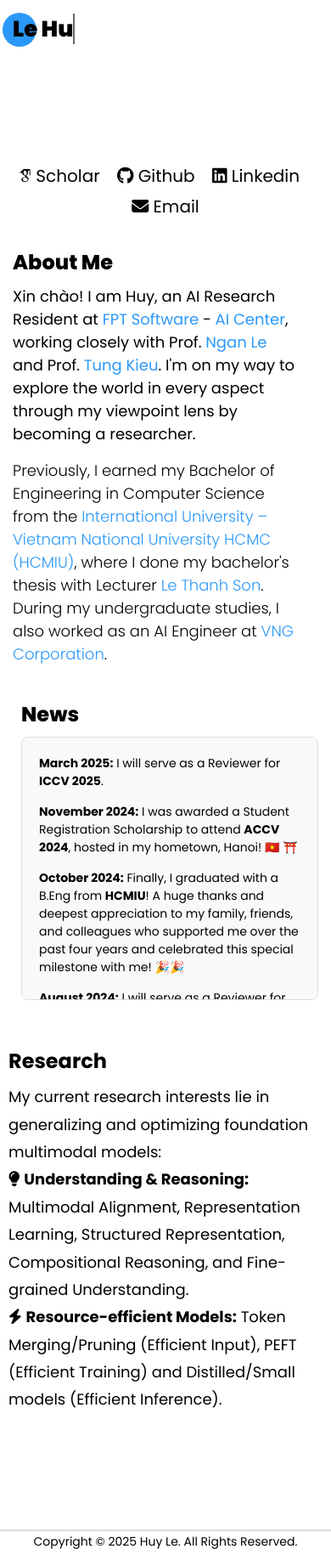
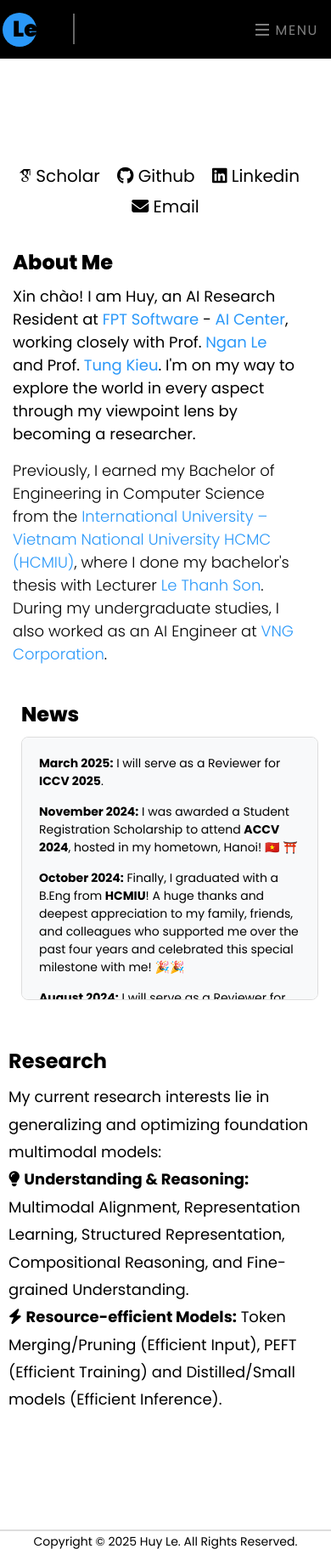
Before and after one commit to lehuy1611/lehuy1611.github.io, a Jekyll site: the page index.html, which Jekyll copies as it is, in a window 390 px wide. Shown: the whole page at 85% size. Built offline with Jekyll 4.4.1, drawn with Linux system fonts in a browser that asks for light colours; some web fonts are replaced.

Commit message:
update navbar mobile device

```diff
--- a/index.html
+++ b/index.html
@@ -38,23 +38,6 @@
     <link rel="stylesheet" href="css/academicons.min.css">
 
     <style>
-        @media (max-width: 991.98px) {
-            #ftco-navbar,
-            .navbar-collapse.show,
-            .navbar-collapse {
-                background-color: #ffffff !important;
-            }
-
-            .navbar-nav .nav-link {
-                color: #212529 !important;
-            }
-
-            .navbar-toggler {
-                color: #000 !important;
-                border-color: #000 !important;
-            }
-        }
-
         /* Footer with gray background */
         footer.ftco-footer {
             background-color: #ffffff; /* Gray background */
```
